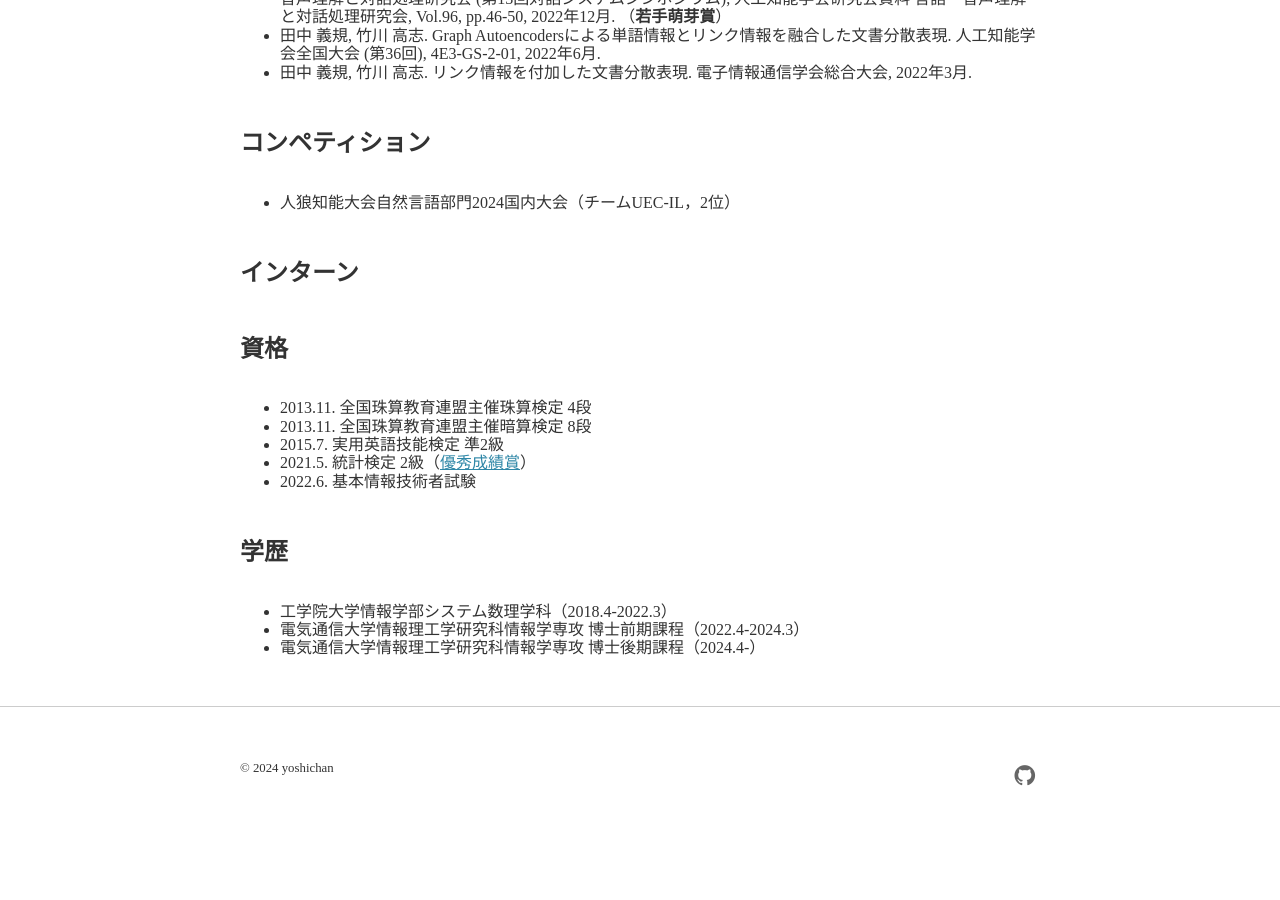
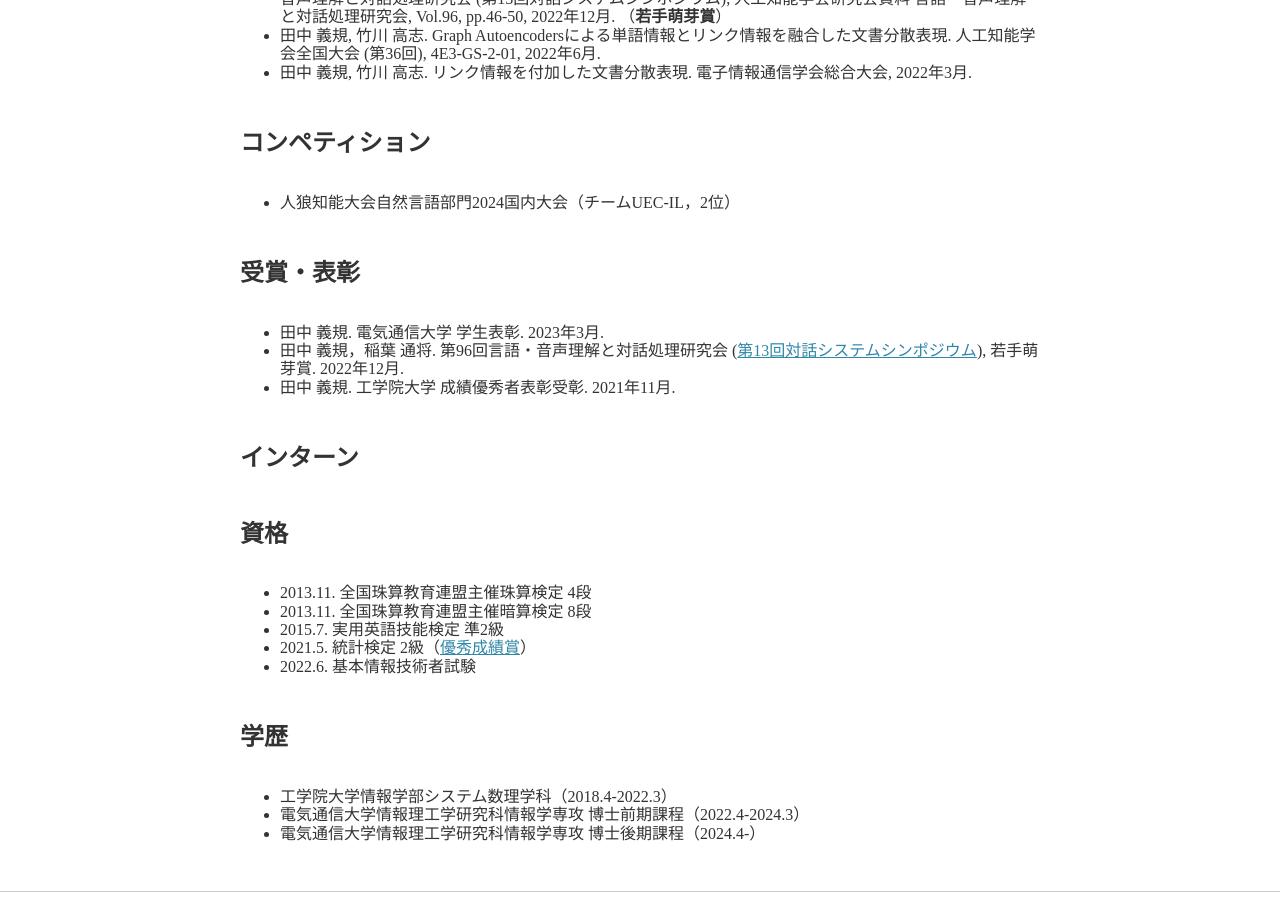
Before and after one commit to yoshi-chanaka/yoshi-chanaka.github.io, a Jekyll site: the page built from about.md, in a window 1280 px wide and 900 px high, scrolled down 919 px. Built offline with Jekyll 4.4.1, drawn with Linux system fonts in a browser that asks for light colours; nearby versions of some CDN libraries; before the commit the page ends 1790 px from its top, so only the background shows below that.

Commit message:
update_about20240730

```diff
--- a/about.md
+++ b/about.md
@@ -31,6 +31,13 @@ permalink: /about/
 ## コンペティション
 * 人狼知能大会自然言語部門2024国内大会（チームUEC-IL，2位）
 
+## 受賞・表彰
+* 田中 義規. 電気通信大学 学生表彰. 2023年3月.
+* 田中 義規，稲葉 通将. 第96回言語・音声理解と対話処理研究会 ([第13回対話システムシンポジウム](https://jsai-slud.github.io/sig-slud/archive/award.html)), 若手萌芽賞. 2022年12月.
+* 田中 義規. 工学院大学 成績優秀者表彰受彰. 2021年11月.
+
+
+
 ## インターン
 
 ## 資格
```
